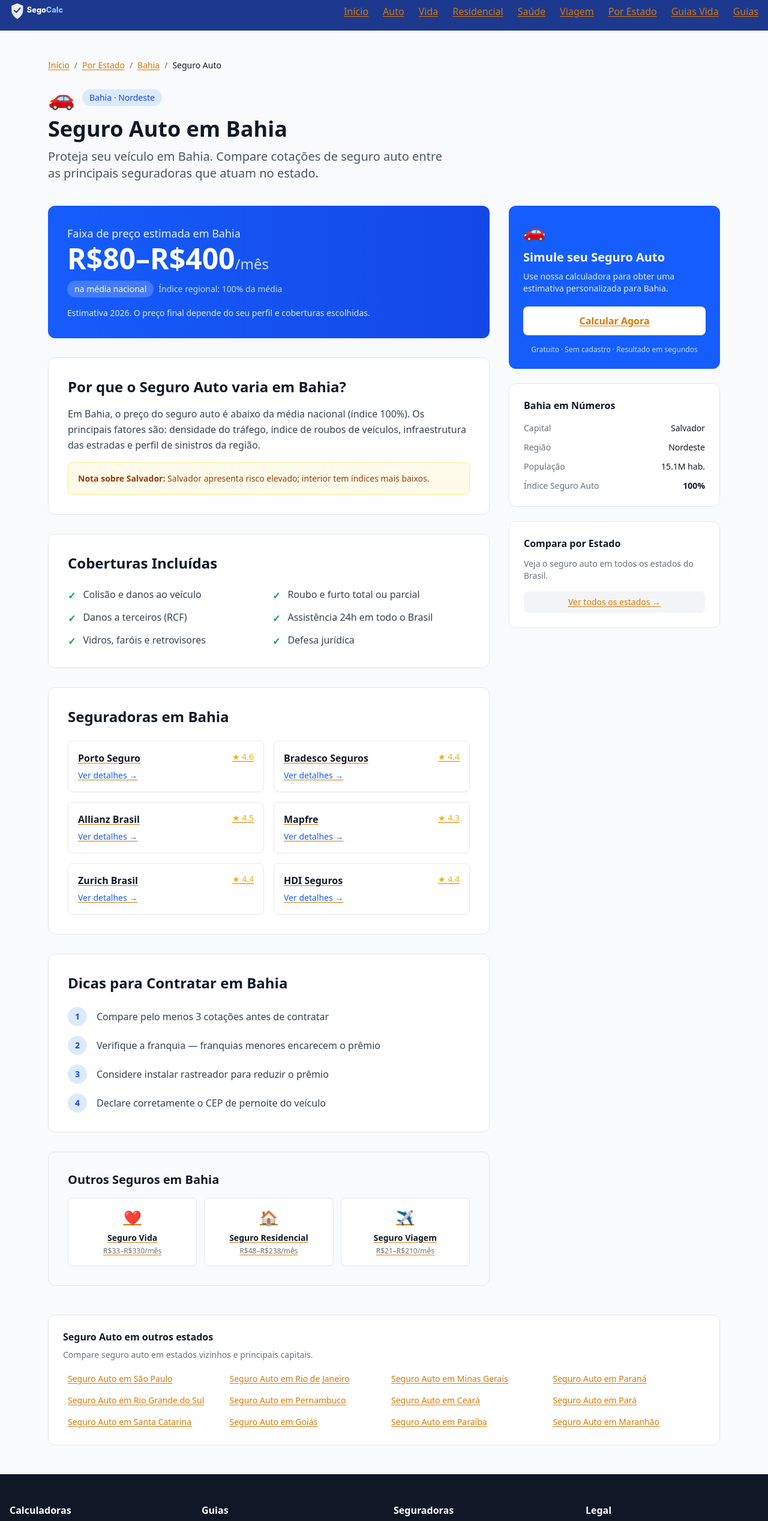
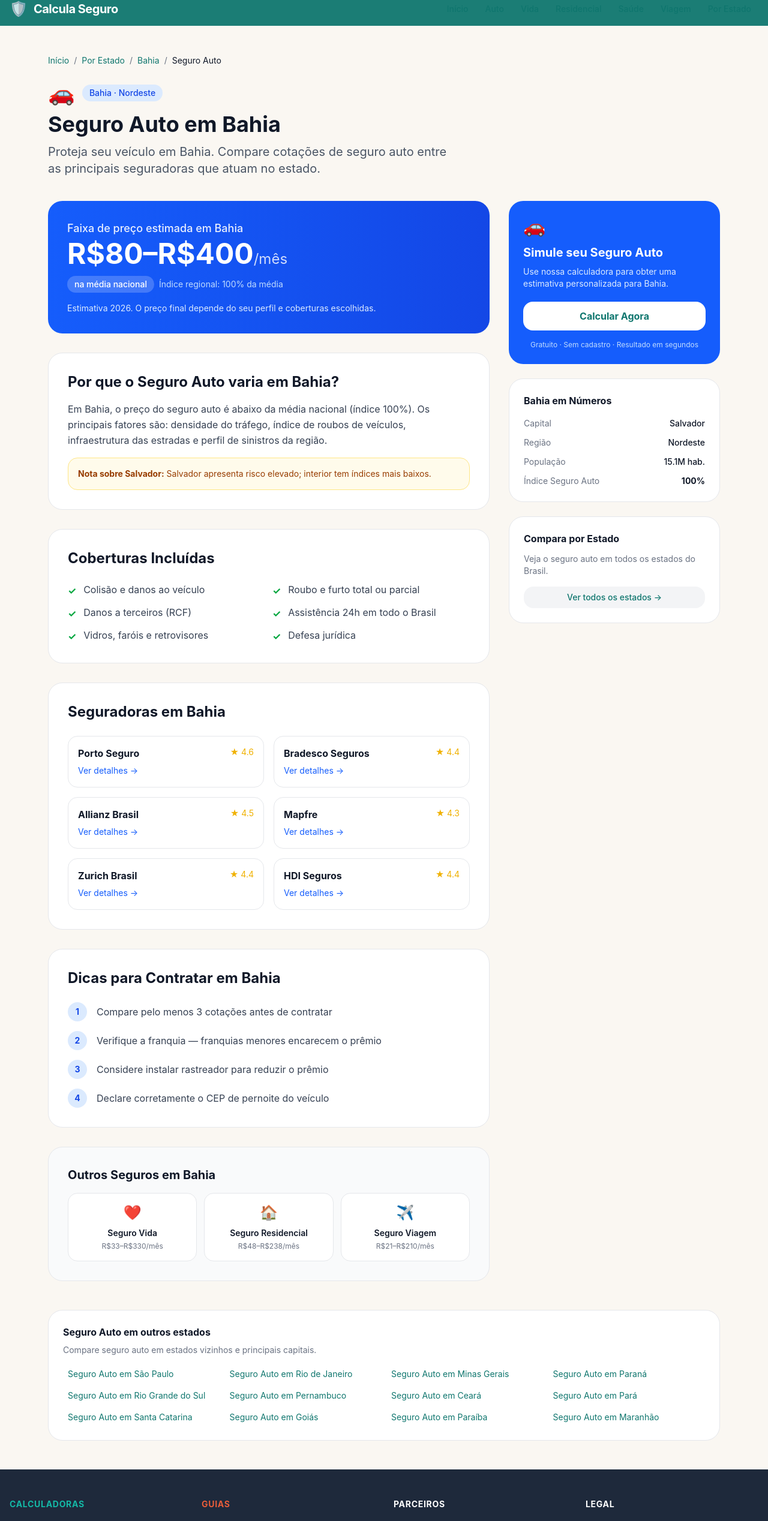
Before and after one commit to vitormdandrade/t3-seguro-calc, a Next.js app: page /estado/ba/seguro-auto in a window 1280 px wide. Shown: the part 13-2549 px from the top of the page at 60% size. Built offline with nearby package versions, Linux system fonts and the light colour scheme; no server answers.

Commit message:
Design system v2: creative, branded — Merriweather+Inter (MEI), electrified navy+blue (SaaS), warm teal+coral (Seguro). Dark mode, tokens, personality.

```diff
--- a/app/globals.css
+++ b/app/globals.css
@@ -1,65 +1,93 @@
 @import "tailwindcss";
 
-/* ═══════════════════════════════════════════════════════════════════
-   Design System — Vercel-inspired, adapted for t3-blogs
-   Clean, high-contrast, editorial. Built for Portuguese content.
-   ═══════════════════════════════════════════════════════════════════ */
+/* ═══════════════════════════════════════════════════════════════════════
+   Calcula Seguro — Design System v2
+   "The safe harbor" — Warm, reassuring, premium.
+   Inspired by: Lemonade's warmth, Allianz's trust,
+   Brazilian insurance with a modern, human touch.
+   ═══════════════════════════════════════════════════════════════════════ */
 
-/* ── Light mode (default) ── */
 :root {
-  --color-background: #ffffff;
-  --color-foreground: #171717;
-  --color-muted: #4d4d4d;
-  --color-muted-soft: #808080;
-  --color-border: #ebebeb;
-  --color-border-strong: rgba(0, 0, 0, 0.12);
-  --color-surface: #fafafa;
-  --color-surface-hover: #f5f5f5;
-  --color-accent: var(--site-accent, #0a72ef);
-  --color-accent-hover: var(--site-accent-hover, #0056c7);
-  --color-accent-soft: var(--site-accent-soft, #ebf5ff);
-  --color-success: #0a6e4e;
-  --color-success-soft: #e6f4ec;
-  --color-danger: #dc2626;
+  --brand-teal: #0f766e;
+  --brand-teal-dark: #115e59;
+  --brand-teal-light: #14b8a6;
+  --brand-teal-soft: #ccfbf1;
+  --brand-sand: #faf7f2;
+  --brand-sand-warm: #f5efe4;
+  --brand-coral: #e85d3a;
+  --brand-coral-dark: #c2410c;
+  --brand-navy: #1e293b;
+  --brand-navy-light: #334155;
+  --brand-gold: #b45309;
+  --brand-gold-soft: #fef3c7;
+
+  --color-background: var(--brand-sand);
+  --color-foreground: var(--brand-navy);
+  --color-muted: #64748b;
+  --color-muted-soft: #94a3b8;
+  --color-border: #e7dfd3;
+  --color-border-strong: #d4c9b8;
+  --color-surface: #ffffff;
+  --color-surface-alt: var(--brand-sand-warm);
+  --color-surface-hover: #f5efe4;
+  --color-accent: var(--brand-teal);
+  --color-accent-hover: var(--brand-teal-dark);
+  --color-accent-soft: var(--brand-teal-soft);
+  --color-accent-secondary: var(--brand-coral);
+  --color-accent-secondary-hover: var(--brand-coral-dark);
+  --color-success: #22c55e;
+  --color-success-soft: #f0fdf4;
+  --color-danger: #ef4444;
   --color-danger-soft: #fef2f2;
-  --color-warning: #d97706;
-  --color-warning-soft: #fffbeb;
+  --color-warning: var(--brand-gold);
+  --color-warning-soft: var(--brand-gold-soft);
 
-  /* Shadows — shadow-as-border technique */
-  --shadow-ring: 0px 0px 0px 1px rgba(0, 0, 0, 0.08);
-  --shadow-card: 0px 0px 0px 1px rgba(0, 0, 0, 0.08), 0px 2px 2px rgba(0, 0, 0, 0.04);
-  --shadow-elevated: 0px 0px 0px 1px rgba(0, 0, 0, 0.08), 0px 2px 4px rgba(0, 0, 0, 0.06), 0px 8px 16px -4px rgba(0, 0, 0, 0.06);
-  --shadow-focus: 0px 0px 0px 3px rgba(10, 114, 239, 0.3);
+  --font-display: 'Inter', system-ui, -apple-system, sans-serif;
+
+  --shadow-sm: 0px 2px 4px rgba(30, 41, 59, 0.04);
+  --shadow-md: 0px 4px 16px rgba(30, 41, 59, 0.06);
+  --shadow-lg: 0px 8px 32px rgba(30, 41, 59, 0.08);
+  --shadow-xl: 0px 16px 48px rgba(30, 41, 59, 0.10);
+  --shadow-card: var(--shadow-sm);
+  --shadow-card-hover: var(--shadow-md);
+  --shadow-focus: 0px 0px 0px 3px rgba(15, 118, 110, 0.2);
+
+  --radius-sm: 0.5rem;
+  --radius-md: 0.75rem;
+  --radius-lg: 1rem;
+  --radius-xl: 1.5rem;
+  --radius-full: 9999px;
 }
 
-/* ── Dark mode ── */
 @media (prefers-color-scheme: dark) {
   :root {
-    --color-background: #0a0a0a;
-    --color-foreground: #fafafa;
-    --color-muted: #a1a1aa;
-    --color-muted-soft: #71717a;
-    --color-border: #27272a;
-    --color-border-strong: rgba(255, 255, 255, 0.12);
-    --color-surface: #18181b;
-    --color-surface-hover: #27272a;
-    --color-accent: var(--site-accent-dark, #3b82f6);
-    --color-accent-hover: var(--site-accent-hover-dark, #60a5fa);
-    --color-accent-soft: var(--site-accent-soft-dark, rgba(59, 130, 246, 0.12));
-    --color-success: #22c55e;
+    --color-background: #0f1720;
+    --color-foreground: #e2e8f0;
+    --color-muted: #94a3b8;
+    --color-muted-soft: #64748b;
+    --color-border: #1e293b;
+    --color-border-strong: #334155;
+    --color-surface: #1a2332;
+    --color-surface-alt: #1e293b;
+    --color-surface-hover: #243348;
+    --color-accent: #14b8a6;
+    --color-accent-hover: #2dd4bf;
+    --color-accent-soft: rgba(20, 184, 166, 0.12);
+    --color-accent-secondary: #f97316;
+    --color-accent-secondary-hover: #fb923c;
+    --color-success: #4ade80;
     --color-success-soft: rgba(34, 197, 94, 0.12);
-    --color-danger: #ef4444;
-    --color-danger-soft: rgba(239, 68, 68, 0.12);
-    --color-warning: #f59e0b;
+    --color-warning: #fbbf24;
     --color-warning-soft: rgba(245, 158, 11, 0.12);
-    --shadow-ring: 0px 0px 0px 1px rgba(255, 255, 255, 0.08);
-    --shadow-card: 0px 0px 0px 1px rgba(255, 255, 255, 0.06), 0px 2px 2px rgba(0, 0, 0, 0.2);
-    --shadow-elevated: 0px 0px 0px 1px rgba(255, 255, 255, 0.06), 0px 4px 8px rgba(0, 0, 0, 0.3);
-    --shadow-focus: 0px 0px 0px 3px rgba(59, 130, 246, 0.3);
+    --shadow-sm: 0px 2px 4px rgba(0,0,0,0.3);
+    --shadow-md: 0px 4px 16px rgba(0,0,0,0.4);
+    --shadow-lg: 0px 8px 32px rgba(0,0,0,0.5);
+    --shadow-xl: 0px 16px 48px rgba(0,0,0,0.6);
+    --shadow-card: var(--shadow-sm);
+    --shadow-card-hover: var(--shadow-md);
   }
 }
 
-/* ── Tailwind theme ── */
 @theme inline {
   --color-background: var(--color-background);
   --color-foreground: var(--color-foreground);
@@ -67,160 +95,166 @@
   --color-muted-soft: var(--color-muted-soft);
   --color-border: var(--color-border);
   --color-surface: var(--color-surface);
+  --color-surface-alt: var(--color-surface-alt);
   --color-surface-hover: var(--color-surface-hover);
   --color-accent: var(--color-accent);
   --color-accent-hover: var(--color-accent-hover);
   --color-accent-soft: var(--color-accent-soft);
+  --color-accent-secondary: var(--color-accent-secondary);
+  --color-accent-secondary-hover: var(--color-accent-secondary-hover);
   --color-success: var(--color-success);
   --color-danger: var(--color-danger);
   --color-warning: var(--color-warning);
-  --font-sans: var(--font-geist-sans);
+  --font-sans: 'Inter', system-ui, -apple-system, sans-serif;
   --font-mono: var(--font-geist-mono);
+  --radius-sm: var(--radius-sm);
+  --radius-md: var(--radius-md);
+  --radius-lg: var(--radius-lg);
+  --radius-xl: var(--radius-xl);
+  --radius-full: var(--radius-full);
 }
 
-/* ── Base ── */
 body {
   background: var(--color-background);
   color: var(--color-foreground);
-  font-family: var(--font-geist-sans), system-ui, -apple-system, 'Segoe UI', Roboto, sans-serif;
+  font-family: 'Inter', system-ui, -apple-system, 'Segoe UI', sans-serif;
   -webkit-font-smoothing: antialiased;
   -moz-osx-font-smoothing: grayscale;
-  font-feature-settings: "liga" 1;
 }
 
-/* ── Typography utilities ── */
-@utility text-display {
-  font-size: 2.5rem;
-  font-weight: 600;
+/* Typography — Spacious, calm */
+@utility text-hero {
+  font-size: 2.75rem;
+  font-weight: 700;
   line-height: 1.15;
-  letter-spacing: -0.04em;
+  letter-spacing: -0.025em;
 }
 @utility text-heading {
-  font-size: 1.75rem;
-  font-weight: 600;
-  line-height: 1.25;
-  letter-spacing: -0.03em;
+  font-size: 1.625rem;
+  font-weight: 700;
+  line-height: 1.3;
+  letter-spacing: -0.015em;
 }
 @utility text-subheading {
-  font-size: 1.25rem;
+  font-size: 1.125rem;
   font-weight: 500;
-  line-height: 1.35;
-  letter-spacing: -0.02em;
+  line-height: 1.45;
+  color: var(--color-muted);
 }
 @utility text-body {
   font-size: 1rem;
-  font-weight: 400;
-  line-height: 1.6;
-}
-@utility text-body-lg {
-  font-size: 1.125rem;
   font-weight: 400;
   line-height: 1.7;
 }
 @utility text-caption {
   font-size: 0.8125rem;
   font-weight: 400;
-  line-height: 1.4;
-  color: var(--color-muted);
+  line-height: 1.5;
+  color: var(--color-muted-soft);
 }
 @utility text-label {
   font-size: 0.75rem;
-  font-weight: 600;
+  font-weight: 700;
   line-height: 1;
-  letter-spacing: 0.04em;
+  letter-spacing: 0.06em;
   text-transform: uppercase;
+  color: var(--color-accent);
 }
 
-/* ── Component utilities ── */
+/* Components — Soft, trustworthy, human */
 @utility card {
   background: var(--color-surface);
-  border-radius: 0.625rem;
+  border: 1px solid var(--color-border);
+  border-radius: var(--radius-lg);
   box-shadow: var(--shadow-card);
-  border: none;
-  transition: box-shadow 0.15s ease;
+  transition: box-shadow 0.2s ease, transform 0.2s ease;
 }
 @utility card-hover {
-  box-shadow: var(--shadow-elevated);
+  box-shadow: var(--shadow-md);
+}
+@utility card-featured {
+  background: linear-gradient(135deg, var(--color-surface) 0%, var(--brand-teal-soft) 100%);
+  border: 2px solid var(--brand-teal-soft);
+  box-shadow: var(--shadow-md);
+  border-radius: var(--radius-xl);
 }
 @utility btn-primary {
-  background: var(--color-accent);
+  background: var(--brand-coral);
   color: #ffffff;
-  font-weight: 500;
+  font-weight: 600;
   font-size: 0.9375rem;
-  padding: 0.625rem 1.25rem;
-  border-radius: 0.5rem;
+  padding: 0.75rem 2rem;
+  border-radius: var(--radius-full);
   border: none;
   cursor: pointer;
-  transition: background 0.15s ease, box-shadow 0.15s ease;
-  font-feature-settings: "liga" 1;
+  box-shadow: 0px 4px 12px rgba(232, 93, 58, 0.3);
+  transition: all 0.2s ease;
 }
 @utility btn-secondary {
-  background: var(--color-background);
+  background: var(--color-surface);
+  color: var(--brand-teal);
+  font-weight: 600;
+  font-size: 0.9375rem;
+  padding: 0.75rem 2rem;
+  border-radius: var(--radius-full);
+  border: 2px solid var(--brand-teal);
+  cursor: pointer;
+  transition: all 0.2s ease;
+}
+@utility btn-ghost {
+  background: transparent;
   color: var(--color-foreground);
   font-weight: 500;
   font-size: 0.9375rem;
   padding: 0.625rem 1.25rem;
-  border-radius: 0.5rem;
-  box-shadow: var(--shadow-ring);
+  border-radius: var(--radius-full);
   border: none;
   cursor: pointer;
-  transition: background 0.15s ease, box-shadow 0.15s ease;
-  font-feature-settings: "liga" 1;
+  transition: background 0.2s ease;
 }
 @utility pill {
   display: inline-flex;
   align-items: center;
-  padding: 0.1875rem 0.75rem;
-  border-radius: 9999px;
+  padding: 0.25rem 0.875rem;
+  border-radius: var(--radius-full);
   font-size: 0.75rem;
-  font-weight: 500;
-  line-height: 1.25rem;
-  background: var(--color-accent-soft);
-  color: var(--color-accent);
+  font-weight: 600;
+}
+@utility pill-teal {
+  background: var(--brand-teal-soft);
+  color: var(--brand-teal);
 }
 @utility input-field {
-  background: var(--color-background);
+  background: var(--color-surface);
   color: var(--color-foreground);
-  border-radius: 0.5rem;
-  box-shadow: var(--shadow-ring);
-  padding: 0.5rem 0.75rem;
-  font-size: 0.9375rem;
-  font-family: var(--font-geist-sans), system-ui, sans-serif;
-  transition: box-shadow 0.15s ease;
+  border: 2px solid var(--color-border);
+  border-radius: var(--radius-md);
+  padding: 0.75rem 1rem;
+  font-size: 1rem;
+  font-family: 'Inter', system-ui, sans-serif;
+  transition: border-color 0.2s ease, box-shadow 0.2s ease;
   outline: none;
 }
-
-/* Pseudo-class variants in @layer (Tailwind v4 doesn't allow :hover in @utility) */
-@layer components {
-  .btn-primary:hover { background: var(--color-accent-hover); }
-  .btn-primary:focus-visible { outline: 2px solid var(--color-accent); outline-offset: 2px; box-shadow: var(--shadow-focus); }
-  .btn-secondary:hover { background: var(--color-surface-hover); }
-  .btn-secondary:focus-visible { outline: 2px solid var(--color-accent); outline-offset: 2px; }
-  .input-field:focus { box-shadow: var(--shadow-focus); }
+@utility divider {
+  height: 1px;
+  background: linear-gradient(to right, transparent, var(--color-border), transparent);
+  border: none;
 }
 
-/* ── Link styling ── */
-a {
-  color: var(--color-accent);
-  text-decoration: underline;
-  text-underline-offset: 2px;
-  transition: color 0.15s ease;
-}
-a:hover {
-  color: var(--color-accent-hover);
+@layer components {
+  .btn-primary:hover { background: var(--brand-coral-dark); transform: translateY(-1px); box-shadow: 0px 6px 20px rgba(194, 65, 12, 0.35); }
+  .btn-primary:focus-visible { outline: 2px solid var(--brand-coral); outline-offset: 3px; }
+  .btn-secondary:hover { background: var(--brand-teal-soft); border-color: var(--brand-teal-dark); }
+  .btn-secondary:focus-visible { outline: 2px solid var(--brand-teal); outline-offset: 3px; }
+  .btn-ghost:hover { background: var(--color-surface-hover); }
+  .input-field:focus { border-color: var(--brand-teal); box-shadow: var(--shadow-focus); }
+  .card:hover { box-shadow: var(--shadow-card-hover); }
 }
 
-/* ── Focus visible ── */
-*:focus-visible {
-  outline: 2px solid var(--color-accent);
-  outline-offset: 2px;
-  border-radius: 2px;
+a { color: var(--brand-teal); text-decoration: none; transition: color 0.2s ease; }
+a:hover { color: var(--brand-teal-dark); }
+*:focus-visible { outline: 2px solid var(--brand-teal); outline-offset: 2px; }
+::selection { background: var(--brand-teal-soft); color: var(--brand-teal-dark); }
+@media (prefers-reduced-motion: reduce) {
+  *, *::before, *::after { animation-duration: 0.01ms !important; transition-duration: 0.01ms !important; }
 }
-
-/* ── Reduced motion ── */
-@media (prefers-reduced-motion: reduce) {
-  *, *::before, *::after {
-    animation-duration: 0.01ms !important;
-    transition-duration: 0.01ms !important;
-  }
-}
--- a/app/layout.tsx
+++ b/app/layout.tsx
@@ -1,9 +1,6 @@
 import type { Metadata } from "next";
-import { Inter } from "next/font/google";
 import { Analytics } from "@vercel/analytics/next";
 import "./globals.css";
-
-const inter = Inter({ subsets: ["latin"] });
 
 export const metadata: Metadata = {
   title:
@@ -54,136 +51,72 @@ export default function RootLayout({
         `}</style>
       </head>
       <body className="min-h-full flex flex-col antialiased">
-        <header className="bg-blue-900 text-white">
-          <nav className="max-w-7xl mx-auto px-4 py-4 flex items-center justify-between">
-            <a href="/" className="flex items-center gap-2">
-              <img src="/logo-white.svg" alt="SegoCalc" className="h-8 w-auto" />
+        <header className="sticky top-0 z-50" style={{
+          background: 'rgba(15, 118, 110, 0.95)',
+          backdropFilter: 'blur(16px)',
+          WebkitBackdropFilter: 'blur(16px)',
+        }}>
+          <nav className="max-w-7xl mx-auto px-4 py-3 flex items-center justify-between">
+            <a href="/" className="flex items-center gap-2.5 no-underline">
+              <span className="text-2xl">🛡️</span>
+              <span className="text-xl font-bold tracking-tight text-white">Calcula Seguro</span>
             </a>
-            <div className="flex gap-6 flex-wrap">
-              <a href="/" className="hover:text-blue-200">
-                Início
-              </a>
-              <a href="/calculadora/seguro-auto" className="hover:text-blue-200">
-                Auto
-              </a>
-              <a href="/calculadora/seguro-vida" className="hover:text-blue-200">
-                Vida
-              </a>
-              <a href="/calculadora/seguro-residencial" className="hover:text-blue-200">
-                Residencial
-              </a>
-              <a href="/calculadora/seguro-saude" className="hover:text-blue-200">
-                Saúde
-              </a>
-              <a href="/calculadora/seguro-viagem" className="hover:text-blue-200">
-                Viagem
-              </a>
-              <a href="/estado" className="hover:text-blue-200 font-medium">
-                Por Estado
-              </a>
-              <a href="/seguro-vida" className="hover:text-blue-200">
-                Guias Vida
-              </a>
-              <a href="/guias" className="hover:text-blue-200">
-                Guias
-              </a>
+            <div className="flex gap-1 flex-wrap text-sm font-medium">
+              <a href="/" className="btn-ghost text-white no-underline text-sm py-1.5 px-3">Início</a>
+              <a href="/calculadora/seguro-auto" className="btn-ghost text-white no-underline text-sm py-1.5 px-3">Auto</a>
+              <a href="/calculadora/seguro-vida" className="btn-ghost text-white no-underline text-sm py-1.5 px-3">Vida</a>
+              <a href="/calculadora/seguro-residencial" className="btn-ghost text-white no-underline text-sm py-1.5 px-3">Residencial</a>
+              <a href="/calculadora/seguro-saude" className="btn-ghost text-white no-underline text-sm py-1.5 px-3">Saúde</a>
+              <a href="/calculadora/seguro-viagem" className="btn-ghost text-white no-underline text-sm py-1.5 px-3">Viagem</a>
+              <a href="/estado" className="btn-ghost text-white no-underline text-sm py-1.5 px-3">Por Estado</a>
             </div>
           </nav>
         </header>
 
-        <main className="flex-1 bg-gray-50">{children}</main>
+        <main className="flex-1">{children}</main>
 
-        <footer className="bg-gray-900 text-gray-300">
+        <footer style={{ background: 'var(--brand-navy)', color: '#94a3b8' }}>
           <div className="max-w-7xl mx-auto px-4 py-12">
-            <div className="grid grid-cols-4 gap-8 mb-8">
+            <div className="grid grid-cols-2 sm:grid-cols-4 gap-8 mb-8">
               <div>
-                <h4 className="text-white font-bold mb-4">Calculadoras</h4>
-                <ul className="space-y-2">
-                  <li>
-                    <a href="/calculadora/seguro-auto" className="hover:text-white transition">Seguro Auto</a>
-                  </li>
-                  <li>
-                    <a href="/calculadora/seguro-vida" className="hover:text-white transition">Seguro Vida</a>
-                  </li>
-                  <li>
-                    <a href="/calculadora/seguro-residencial" className="hover:text-white transition">Residencial</a>
-                  </li>
-                  <li>
-                    <a href="/calculadora/seguro-saude" className="hover:text-white transition">Plano de Saúde</a>
-                  </li>
-                  <li>
-                    <a href="/calculadora/seguro-viagem" className="hover:text-white transition">Viagem</a>
-                  </li>
+                <h4 className="text-sm font-bold uppercase tracking-wider mb-4" style={{ color: 'var(--brand-teal-light)' }}>Calculadoras</h4>
+                <ul className="space-y-2 text-sm">
+                  {[
+                    ['/calculadora/seguro-auto', 'Seguro Auto'],
+                    ['/calculadora/seguro-vida', 'Seguro Vida'],
+                    ['/calculadora/seguro-residencial', 'Residencial'],
+                    ['/calculadora/seguro-saude', 'Plano de Saúde'],
+                    ['/calculadora/seguro-viagem', 'Viagem'],
+                  ].map(([href, label]) => (
+                    <li key={href}><a href={href} className="no-underline hover:opacity-80" style={{ color: '#94a3b8' }}>{label}</a></li>
+                  ))}
                 </ul>
               </div>
               <div>
-                <h4 className="text-white font-bold mb-4">Guias</h4>
-                <ul className="space-y-2">
-                  <li>
-                    <a href="/guias/seguro-auto-obrigatorio-brasil" className="hover:text-white transition">
-                      Seguro Obrigatório
-                    </a>
-                  </li>
-                  <li>
-                    <a href="/guias/como-acionar-seguro" className="hover:text-white transition">Como Acionar</a>
-                  </li>
-                  <li>
-                    <a href="/guias/seguro-vida-autonomo" className="hover:text-white transition">Seguro Autônomo</a>
-                  </li>
+                <h4 className="text-sm font-bold uppercase tracking-wider mb-4" style={{ color: 'var(--brand-coral)' }}>Guias</h4>
+                <ul className="space-y-2 text-sm">
+                  <li><a href="/guias/seguro-auto-obrigatorio-brasil" className="no-underline hover:opacity-80" style={{ color: '#94a3b8' }}>Seguro Obrigatório</a></li>
+                  <li><a href="/guias/como-acionar-seguro" className="no-underline hover:opacity-80" style={{ color: '#94a3b8' }}>Como Acionar</a></li>
+                  <li><a href="/guias/seguro-vida-autonomo" className="no-underline hover:opacity-80" style={{ color: '#94a3b8' }}>Seguro Autônomo</a></li>
                 </ul>
               </div>
               <div>
-                <h4 className="text-white font-bold mb-4">Seguradoras</h4>
-                <ul className="space-y-2">
-                  <li>
-                    <a href="/seguradoras/porto-seguro" className="hover:text-white transition">Porto Seguro</a>
-                  </li>
-                  <li>
-                    <a href="/seguradoras/bradesco-seguros" className="hover:text-white transition">Bradesco</a>
-                  </li>
-                  <li>
-                    <a href="/seguradoras/youse" className="hover:text-white transition">Youse</a>
-                  </li>
+                <h4 className="text-sm font-bold uppercase tracking-wider mb-4" style={{ color: '#ffffff' }}>Parceiros</h4>
+                <ul className="space-y-2 text-sm">
+                  <li><a href="https://oraculodomei.com.br" rel="noopener" className="no-underline hover:opacity-80" style={{ color: '#94a3b8' }}>Oráculo do MEI</a></li>
+                  <li><a href="https://compararsaas.com.br" rel="noopener" className="no-underline hover:opacity-80" style={{ color: '#94a3b8' }}>Comparador SaaS</a></li>
                 </ul>
               </div>
               <div>
-                <h4 className="text-white font-bold mb-4">Legal</h4>
-                <ul className="space-y-2">
-                  <li>
-                    <span className="text-gray-500 cursor-not-allowed">Privacidade (em breve)</span>
-                  </li>
-                  <li>
-                    <span className="text-gray-500 cursor-not-allowed">Termos de Uso (em breve)</span>
-                  </li>
-                  <li>
-                    <span className="text-gray-500 cursor-not-allowed">Disclaimer (em breve)</span>
-                  </li>
+                <h4 className="text-sm font-bold uppercase tracking-wider mb-4" style={{ color: '#ffffff' }}>Legal</h4>
+                <ul className="space-y-2 text-sm">
+                  <li><span className="opacity-50 cursor-default">Privacidade (em breve)</span></li>
+                  <li><span className="opacity-50 cursor-default">Termos (em breve)</span></li>
                 </ul>
               </div>
             </div>
-            <div className="border-t border-gray-700 pt-8">
-              <div className="flex flex-col sm:flex-row items-start sm:items-center gap-2 sm:gap-6 mb-4 text-sm">
-                <span className="font-semibold text-gray-200">
-                  Recursos parceiros:
-                </span>
-                <a
-                  href="https://oraculodomei.com.br"
-                  rel="noopener"
-                  className="hover:text-white transition"
-                >
-                  Oráculo do MEI (calculadoras e guias)
-                </a>
-                <a
-                  href="https://compararsaas.com.br"
-                  rel="noopener"
-                  className="hover:text-white transition"
-                >
-                  Comparador SaaS (softwares para empresa)
-                </a>
-              </div>
-              <p className="text-center">
-                &copy; 2026 SegoCalc. Todos os direitos reservados.
-              </p>
+            <div className="pt-8 text-center text-xs" style={{ borderTop: '1px solid rgba(255,255,255,0.08)' }}>
+              <p>&copy; 2026 Calcula Seguro. Simulações educacionais — consulte um corretor.</p>
             </div>
           </div>
         </footer>
```
